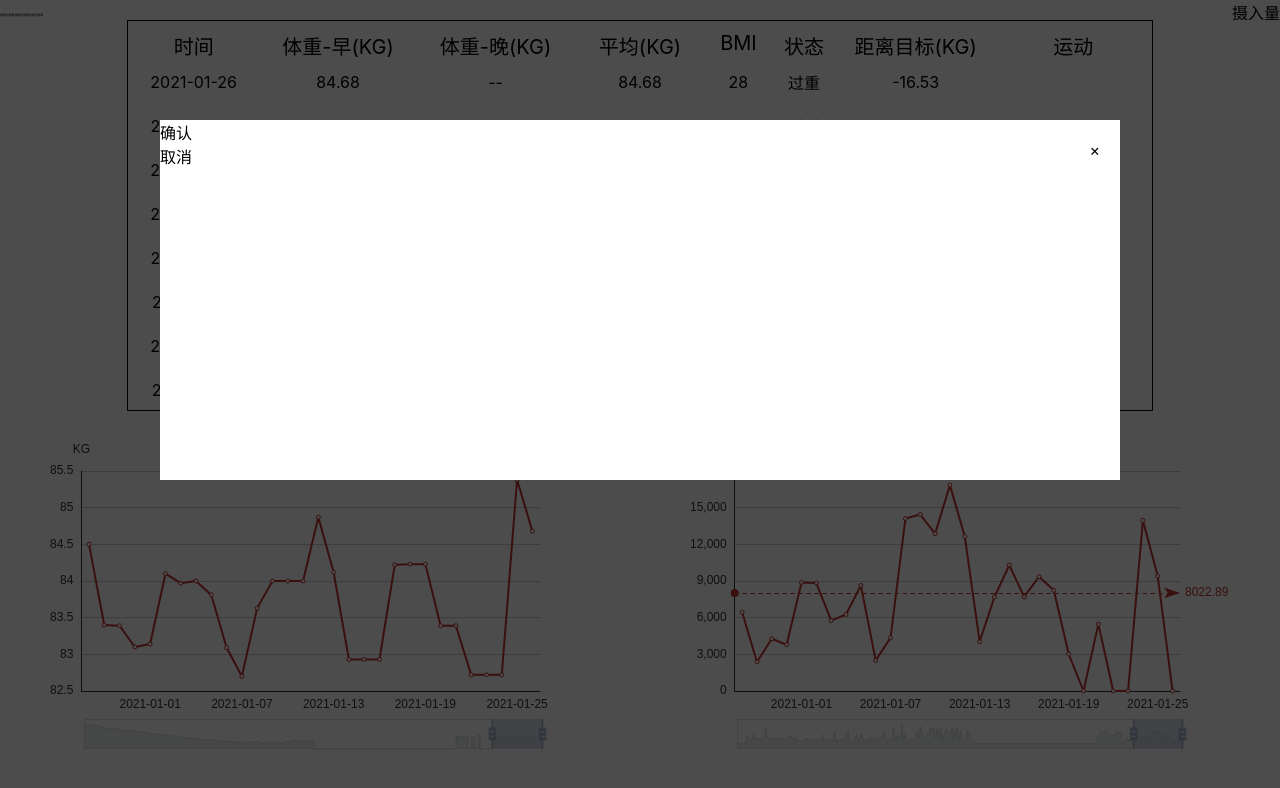
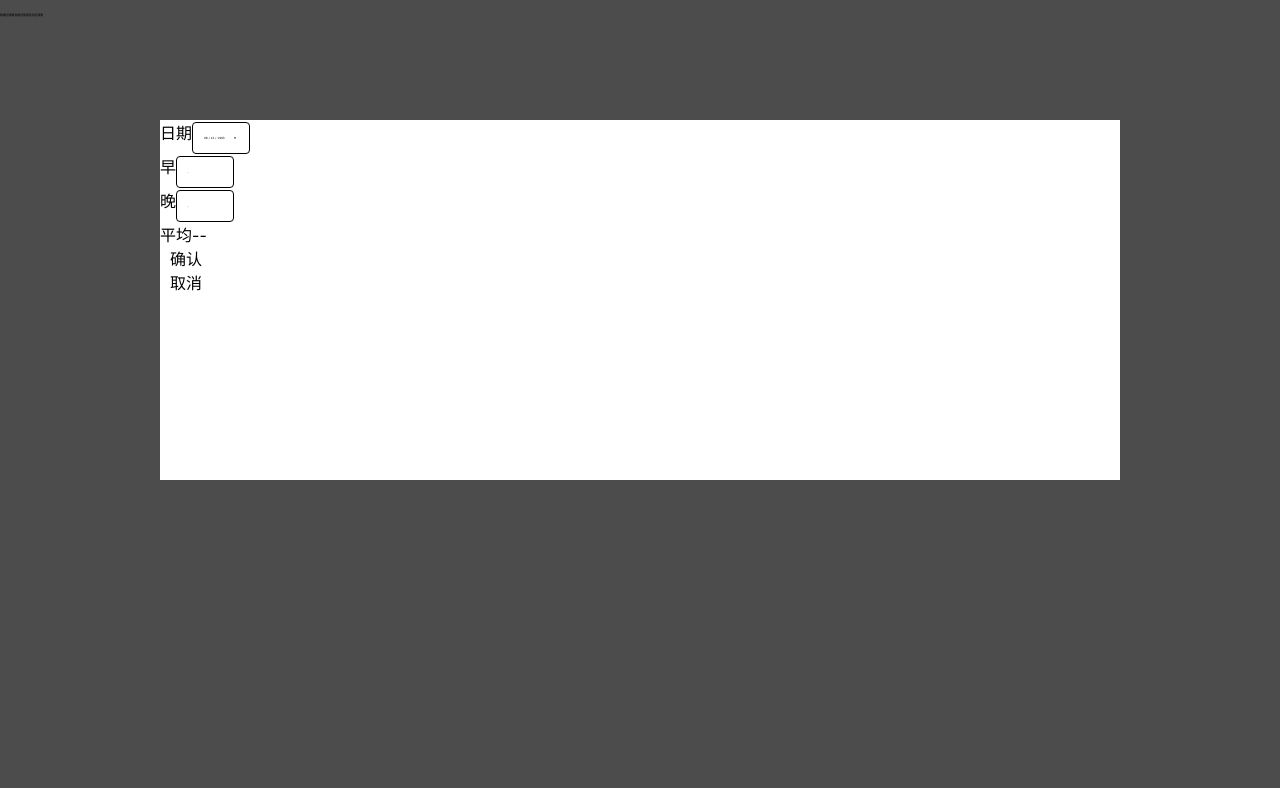
Before and after one commit to xuwanwanTT/my-record, a React (Create React App) app: page / in a window 1280 px wide. Both pictures are taken after a click on the button "体重记录表". Shown: the top 788 px of the page. Built offline with nearby package versions, Linux system fonts and the light colour scheme.

Commit message:
feat:新增记录

```diff
--- a/src/component/dialog/Dialog.js
+++ b/src/component/dialog/Dialog.js
@@ -8,7 +8,7 @@ const Dialog = ({ show, onClose, children }) => {
     <div className={`my-dialog ${show ? 'my-dialog-show' : ''}`}>
       <div className={'my-dialog-bg'} />
       <div className={'my-dialog-content'}>
-        <div className={'my-dialog-close'} onClick={onClose}>×</div>
+        {onClose ? <div className={'my-dialog-close'} onClick={onClose}>×</div> : null}
         {children}
       </div>
     </div>,
--- a/src/component/form/WeightForm.js
+++ b/src/component/form/WeightForm.js
@@ -1,26 +1,66 @@
 import React from 'react';
+import './form.less';
+import MyInput from './module/MyInput.js';
 
 class WeightForm extends React.Component {
+  constructor(props) {
+    super(props);
+    this.state = {};
+  }
 
   onSubmit() {
-    if (this.props.onSubmit instanceof Function) this.props.onSubmit(this.props.data);
+    let { date = '', value_m = '', value_n = '' } = this.state;
+    if (!date) date = this.props.date;
+    if (this.props.onSubmit instanceof Function) this.props.onSubmit({ date, value_n, value_m });
   }
 
   onClose() {
     if (this.props.onClose instanceof Function) this.props.onClose();
   }
 
+  shouldComponentUpdate(prep, pres) {
+    return prep.date !== this.props.date || pres.date !== this.state.date;
+  }
+
+  componentDidUpdate() {
+    console.log(this.props.date);
+    console.log(this.state.date);
+  }
+
   render() {
-    const data = this.props.data || [];
+    let { date = '', value_m = '', value_n = '' } = this.state;
+    if (!date) date = this.props.date;
     return (
-      <div>
-        <div>
-          {data.map((s, i) => (
-            <div></div>
-          ))}
+      <div className={'form-warp'}>
+        <div className={'form-content'}>
+          <div>
+            <span>日期</span>
+            <MyInput type={'date'}
+              value={date}
+              onChange={(e) => this.setState({ date: e.target.value })}
+              placeholder={'--'} />
+          </div>
+          <div>
+            <span>早</span>
+            <MyInput value={value_m}
+              onChange={(e) => this.setState({ value_m: e.target.value })}
+              placeholder={'--'} />
+          </div>
+          <div>
+            <span>晚</span>
+            <MyInput value={value_n}
+              onChange={(e) => this.setState({ value_n: e.target.value })}
+              placeholder={'--'} />
+          </div>
+          <div>
+            <span>平均</span>
+            <span>{(value_m * 1 + value_n * 1) / (Boolean(value_m) * 1 + Boolean(value_n) * 1) || '--'}</span>
+          </div>
         </div>
-        <div onClick={this.onSubmit.bind(this)}>确认</div>
-        <div onClick={this.onClose.bind(this)}>取消</div>
+        <div className={'form-button'}>
+          <div onClick={this.onSubmit.bind(this)}>确认</div>
+          <div onClick={this.onClose.bind(this)}>取消</div>
+        </div>
       </div>
     );
   }
--- /dev/null
+++ b/src/component/form/form.less
@@ -0,0 +1,9 @@
+.form-warp {
+  .form-content {}
+  .form-button {
+    > div {
+      cursor: pointer;
+      margin: 0 10px;
+    }
+  }
+}
--- /dev/null
+++ b/src/component/form/module/MyInput.js
@@ -0,0 +1,21 @@
+import React from 'react';
+
+const MyInput = ({ onChange, value, placeholder, ...props }) => {
+  return <input
+    style={{
+      height: 32,
+      border: '1px solid',
+      backgroundColor: 'transparent',
+      borderRadius: 4,
+      padding: 10,
+      boxSizing: 'border-box',
+      ...props.style
+    }}
+    type={props.type}
+    placeholder={placeholder || '请输入'}
+    onChange={onChange}
+    value={value}
+  />;
+};
+
+export default MyInput;
--- a/src/page/homepage/Homepage.js
+++ b/src/page/homepage/Homepage.js
@@ -27,8 +27,11 @@ export default () => {
     { name: '饮食记录表', fn: setShowListFood },
     { name: '运动记录表', fn: setShowListSport },
   ];
+  const [date, setDate] = useState('');
 
   const postRecord = (type, data, id) => {
+    console.log(data);
+
     axios({
       baseURL: 'http://localhost:8080',
       method: 'post',
@@ -43,124 +46,130 @@ export default () => {
       setShowListWeight(false);
       setShowListFood(false);
       setShowListSport(false);
-    });
+    }).catch(err => {
+      alert(err);
+    })
   };
 
   useEffect(() => {
-    async function getDataRequest() {
-      let res1, res2, res3;
-      try {
-        res1 = await axios.get('./static/api-simulation/data.json');
-      } catch (err) {
-        res1 = {
-          data: {
-            data: [{
-              "date": "xxxx-xx-xx",
-              "value_m": "",
-              "value_e": "",
-              "sport": []
-            }]
-          }
-        };
-      }
+    setDate('1993-08-12')
+  }, []);
 
-      try {
-        res2 = await axios.get('./static/api-simulation/food.json');
-      } catch (err) {
-        res2 = { data: {} };
-      };
+  // useEffect(() => {
+  //   async function getDataRequest() {
+  //     let res1, res2, res3;
+  //     try {
+  //       res1 = await axios.get('./static/api-simulation/data.json');
+  //     } catch (err) {
+  //       res1 = {
+  //         data: {
+  //           data: [{
+  //             "date": "xxxx-xx-xx",
+  //             "value_m": "",
+  //             "value_e": "",
+  //             "sport": []
+  //           }]
+  //         }
+  //       };
+  //     }
 
-      try {
-        res3 = await axios.get('./static/api-simulation/energy.json');
-      } catch (err) {
-        res3 = {
-          data: {
-            data: [{
-              "date": "xxxx-xx-xx",
-              "早餐": [],
-              "午餐": [],
-              "晚餐": [],
-              "零食": []
-            }]
-          }
-        }
-      };
-      return { data: res1.data.data, food: res2.data, resData: res3.data.data };
-    };
+  //     try {
+  //       res2 = await axios.get('./static/api-simulation/food.json');
+  //     } catch (err) {
+  //       res2 = { data: {} };
+  //     };
 
-    getDataRequest().then(res => {
-      const { data, food, resData } = { ...res };
-      const header = ['时间', '体重-早(KG)', '体重-晚(KG)', '平均(KG)', 'BMI', '状态', '距离目标(KG)', '运动'];
-      const content = [];
-      const width = [1, 1.2, 1.2, 1, 0.5, 0.5, 1.2, 1.2];
-      const height = 1.76;
-      const dataX = [];
-      const dataY = [];
-      let GBWEIGHT = BMIGB * (height * height);
-      let todayWeight = [];
-      data.forEach((s, i) => {
-        let m = (s.value_m / 2).toFixed(2);
-        let e = (s.value_e / 2).toFixed(2);
-        let times = 2;
-        if (!+m) {
-          m = '--';
-          times--;
-        }
-        if (!+e) {
-          e = '--';
-          times--;
-        }
-        let average = times ? ((s.value_m / 2 + s.value_e / 2) / times).toFixed(2) : '--';
-        let BMI = average === '--' ? '--' : Math.ceil(average / (height * height));
-        let target = average === '--' ? '--' : (BMIGB * (height * height) - average).toFixed(2);
-        let state = judgeWeight(BMI);
-        let sport = s.sport;
-        let temp = [s.date, m, e, average, BMI, state, target, sport];
-        // if (i === 0 && average !== '--') todayWeight = average;
-        if (average !== '--') {
-          todayWeight.push(average);
-        } else {
-          todayWeight.push(GBWEIGHT);
-        }
-        content.push(temp);
-        dataX.unshift(s.date);
-        dataY.unshift(average === '--' ? '' : average);
-      });
+  //     try {
+  //       res3 = await axios.get('./static/api-simulation/energy.json');
+  //     } catch (err) {
+  //       res3 = {
+  //         data: {
+  //           data: [{
+  //             "date": "xxxx-xx-xx",
+  //             "早餐": [],
+  //             "午餐": [],
+  //             "晚餐": [],
+  //             "零食": []
+  //           }]
+  //         }
+  //       }
+  //     };
+  //     return { data: res1.data.data, food: res2.data, resData: res3.data.data };
+  //   };
 
-      let weight = 0;
-      let energy = 0;
-      const dataXkj = [];
-      const dataYkj = [];
-      const totalData = [];
+  //   getDataRequest().then(res => {
+  //     const { data, food, resData } = { ...res };
+  //     const header = ['时间', '体重-早(KG)', '体重-晚(KG)', '平均(KG)', 'BMI', '状态', '距离目标(KG)', '运动'];
+  //     const content = [];
+  //     const width = [1, 1.2, 1.2, 1, 0.5, 0.5, 1.2, 1.2];
+  //     const height = 1.76;
+  //     const dataX = [];
+  //     const dataY = [];
+  //     let GBWEIGHT = BMIGB * (height * height);
+  //     let todayWeight = [];
+  //     data.forEach((s, i) => {
+  //       let m = (s.value_m / 2).toFixed(2);
+  //       let e = (s.value_e / 2).toFixed(2);
+  //       let times = 2;
+  //       if (!+m) {
+  //         m = '--';
+  //         times--;
+  //       }
+  //       if (!+e) {
+  //         e = '--';
+  //         times--;
+  //       }
+  //       let average = times ? ((s.value_m / 2 + s.value_e / 2) / times).toFixed(2) : '--';
+  //       let BMI = average === '--' ? '--' : Math.ceil(average / (height * height));
+  //       let target = average === '--' ? '--' : (BMIGB * (height * height) - average).toFixed(2);
+  //       let state = judgeWeight(BMI);
+  //       let sport = s.sport;
+  //       let temp = [s.date, m, e, average, BMI, state, target, sport];
+  //       // if (i === 0 && average !== '--') todayWeight = average;
+  //       if (average !== '--') {
+  //         todayWeight.push(average);
+  //       } else {
+  //         todayWeight.push(GBWEIGHT);
+  //       }
+  //       content.push(temp);
+  //       dataX.unshift(s.date);
+  //       dataY.unshift(average === '--' ? '' : average);
+  //     });
 
-      resData.forEach((s, i) => {
-        let temp_data = { weight: 0, energy: 0 };
+  //     let weight = 0;
+  //     let energy = 0;
+  //     const dataXkj = [];
+  //     const dataYkj = [];
+  //     const totalData = [];
 
-        for (let n in s) {
-          temp_data[n] = s[n];
-          if (Array.isArray(s[n])) {
-            s[n].forEach(m => {
-              m.energy = m.product ? ~~(food[m.name] * 4.184) : ~~(food[m.name] / 100 * m.value * 4.184);
-              temp_data.energy += m.energy;
-              temp_data.weight += m.value;
-            });
-          }
-        }
+  //     resData.forEach((s, i) => {
+  //       let temp_data = { weight: 0, energy: 0 };
 
-        totalData.push(temp_data);
-        dataXkj.unshift(s.date);
-        dataYkj.unshift(temp_data.energy);
-      });
+  //       for (let n in s) {
+  //         temp_data[n] = s[n];
+  //         if (Array.isArray(s[n])) {
+  //           s[n].forEach(m => {
+  //             m.energy = m.product ? ~~(food[m.name] * 4.184) : ~~(food[m.name] / 100 * m.value * 4.184);
+  //             temp_data.energy += m.energy;
+  //             temp_data.weight += m.value;
+  //           });
+  //         }
+  //       }
 
-      energyRef.current.setData(totalData, weight, energy);
+  //       totalData.push(temp_data);
+  //       dataXkj.unshift(s.date);
+  //       dataYkj.unshift(temp_data.energy);
+  //     });
 
-      setListData({ header, content, width, height });
-      setLineData({ dataX, dataY, gb: BMIGB * (height * height) });
-      setLineKjData({ dataX: dataXkj, dataY: dataYkj, gb: todayWeight });
+  //     energyRef.current.setData(totalData, weight, energy);
 
-    });
+  //     setListData({ header, content, width, height });
+  //     setLineData({ dataX, dataY, gb: BMIGB * (height * height) });
+  //     setLineKjData({ dataX: dataXkj, dataY: dataYkj, gb: todayWeight });
 
-  }, []);
+  //   });
+
+  // }, []);
 
   return (
     <>
@@ -173,17 +182,18 @@ export default () => {
         ))}
       </div>
 
-      <List data={listData} />
+      {/* <List data={listData} />
 
       <div style={{ display: 'flex', justifyContent: 'center' }}>
         <Line data={lineData} style={{ width: 750, height: 345 }} />
         <LineKJ data={lineKjData} style={{ width: 750, height: 345 }} />
       </div>
 
-      <EnergyDaily ref={energyRef} />
+      <EnergyDaily ref={energyRef} /> */}
 
       <Dialog show={showListWeight}>
         <WeightForm data={[]}
+          date={date}
           onSubmit={(data) => { postRecord('weight', data) }}
           onClose={() => { setShowListWeight(false) }} />
       </Dialog>
```
